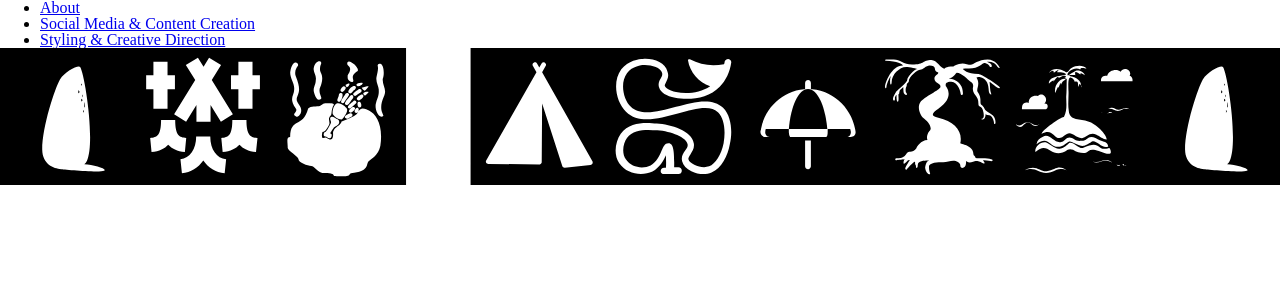
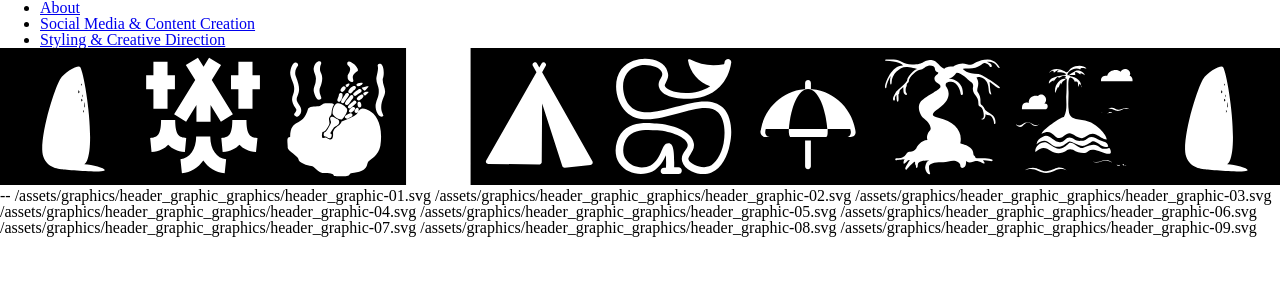
Before and after one commit to basharalidreesi/lab, a Jekyll site: the page built from styling-and-creative-direction.md, in a window 1280 px wide. Shown: the top 300 px of the page. Built offline with Jekyll 4.4.1, drawn with Linux system fonts in a browser that asks for light colours; our own code applies the rules of GitHub Pages for plain Markdown files.

Commit message:
Updated Config and 1 other file

```diff
--- a/_config.yml
+++ b/_config.yml
@@ -15,6 +15,10 @@ defaults:
   values:
     is_navigation_list_item: false
     header_graphic_location: upper
+- scope:
+    path: assets/graphics/header_graphic_graphics
+  values:
+    image: true
 email:
 description: Jad Toghuj
 author: Jad Toghuj
--- a/_layouts/default.html
+++ b/_layouts/default.html
@@ -56,6 +56,11 @@
 			</header>
 			<section class="mother_container-content_container">
 				{{ content }}
+				--
+				{% assign image_files = site.static_files | where: "image", true %}
+{% for myimage in image_files %}
+  {{ myimage.path }}
+{% endfor %}
 			</section>
 			<footer class="mother_container-footer_container"></footer>
 		</div>
```
